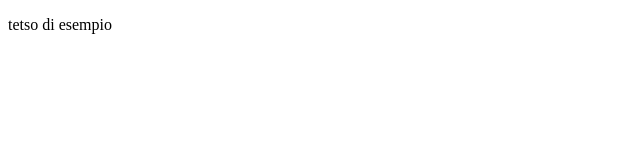
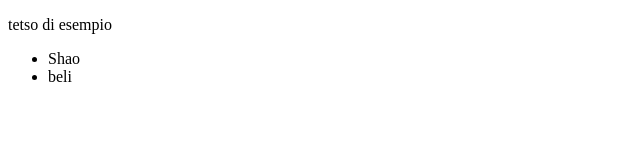
Before and after one commit to Clara-newbie/GIT, a plain HTML site: page git_3/index.html in a window 1280 px wide. Shown: the full height of the page, 0-640 px from the left. Drawn offline with Linux system fonts and the light colour scheme.

Commit message:
aggiunta lista

```diff
--- a/git_3/index.html
+++ b/git_3/index.html
@@ -7,5 +7,9 @@
   </head>
   <body>
     <p>tetso di esempio</p>
+    <ul>
+      <li>Shao</li>
+      <li>beli</li>
+    </ul>
   </body>
 </html>
```
